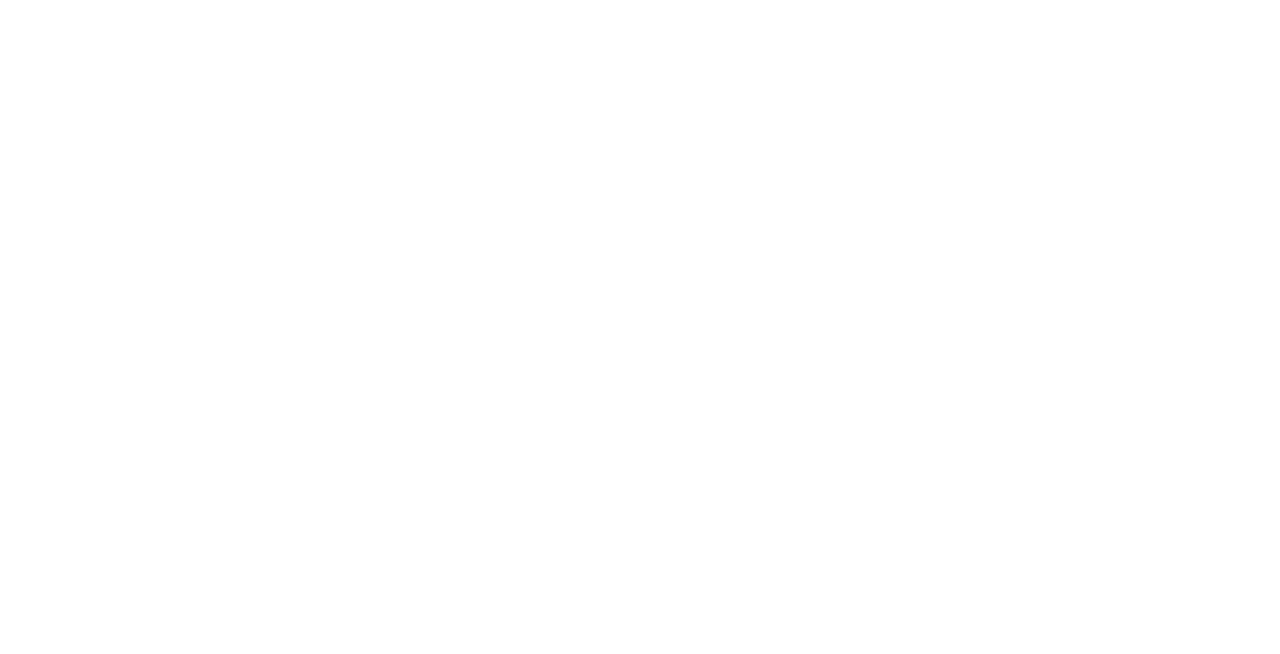
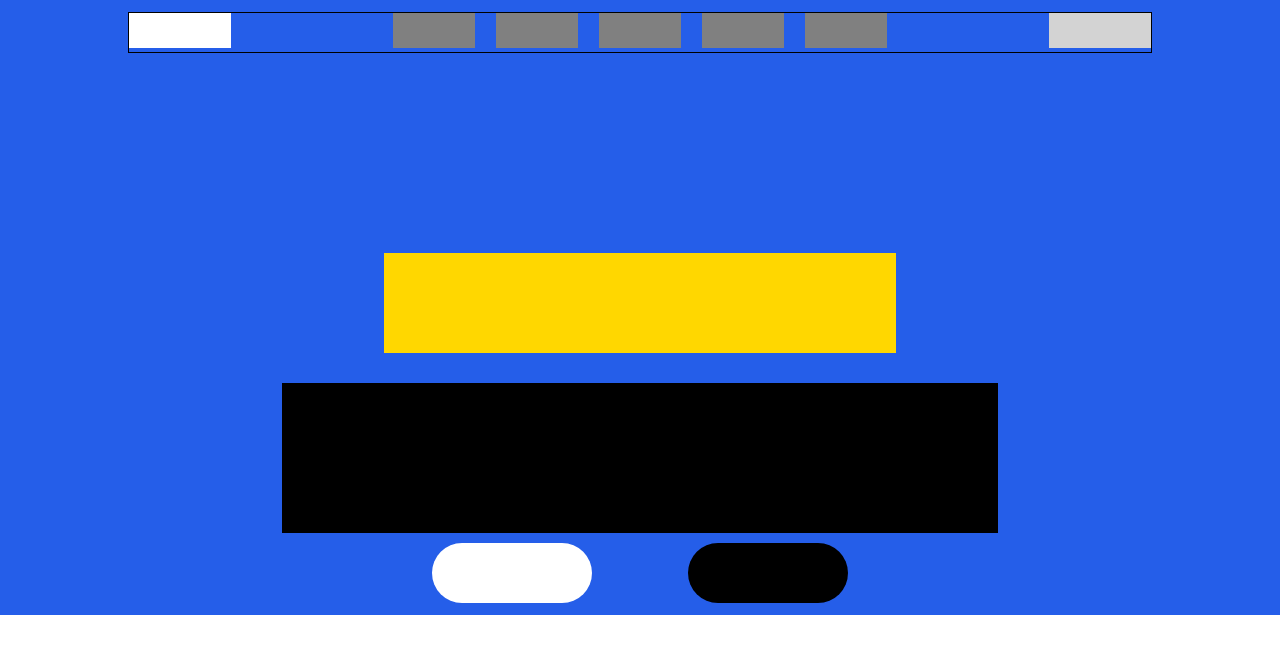
Before and after one commit to JacopoP/htmlcss-struttura-discord, a plain HTML site: page index.html in a window 1280 px wide. Drawn offline with Linux system fonts and the light colour scheme.

Commit message:
header strutturato

```diff
--- a/css/style.css
+++ b/css/style.css
@@ -3,3 +3,78 @@
     padding:0;
     box-sizing: border-box;
 }
+
+/* header rules */
+header{
+    background-color: #255EE9;
+    padding: 12px 10%;
+}
+
+/* header nav rules */
+header nav{
+    display: flex;
+    justify-content: space-between;
+    border: 1px solid #000;
+    margin-bottom: 200px;
+}
+
+.logo{
+    background-color: #fff;
+    height: 35px;
+    width:10%;
+}
+
+.option_list{
+    width: 50%;
+}
+
+.option_list li{
+    display: inline-block;
+    width: calc( 100% / 5 - 20px);
+    height: 35px;
+    background-color: gray;
+    list-style: none;
+    margin: 0 8.4px;
+}
+
+header .login{
+    background-color: lightgrey;
+    width: 10%;
+    height: 35px;
+}
+
+/* introduction rules */
+header h1{
+    background-color: gold;
+    width: 50%;
+    height: 100px;
+    margin: auto;
+    margin-bottom: 30px;
+}
+
+header p{
+    background-color: #000;
+    height: 150px;
+    width: 70%;
+    margin: 0 auto 10px;
+}
+
+/* main actions rules */
+header .main_actions{
+    display: flex;
+    justify-content: space-around;
+    width:50%;
+    margin: auto;
+}
+
+header .download{
+    background-color: #fff;
+    padding: 30px 80px;
+    border-radius: 30px;
+}
+
+header .open{
+    background-color: #000;
+    padding: 30px 80px;
+    border-radius: 30px;
+}
--- a/index.html
+++ b/index.html
@@ -13,12 +13,41 @@
 
         <!-- action bar -->
         <nav>
+            <div class="logo">
+                <!-- inserire img -->
+            </div>
+
+            <ul class="option_list">
+                <li></li>
+                <li></li>
+                <li></li>
+                <li></li>
+                <li></li>
+            </ul>
+
+            <a href="#" class="login">
+
+            </a>
 
         </nav>
 
         <!-- presentazione -->
-        <div>
+        <h1>
 
+        </h1>
+
+        <p>
+
+        </p>
+
+        <!-- main actions -->
+        <div class="main_actions">
+            <a href="#" class="download">
+
+            </a>
+            <a href="#" class="open">
+
+            </a>
         </div>
 
     </header>
```
